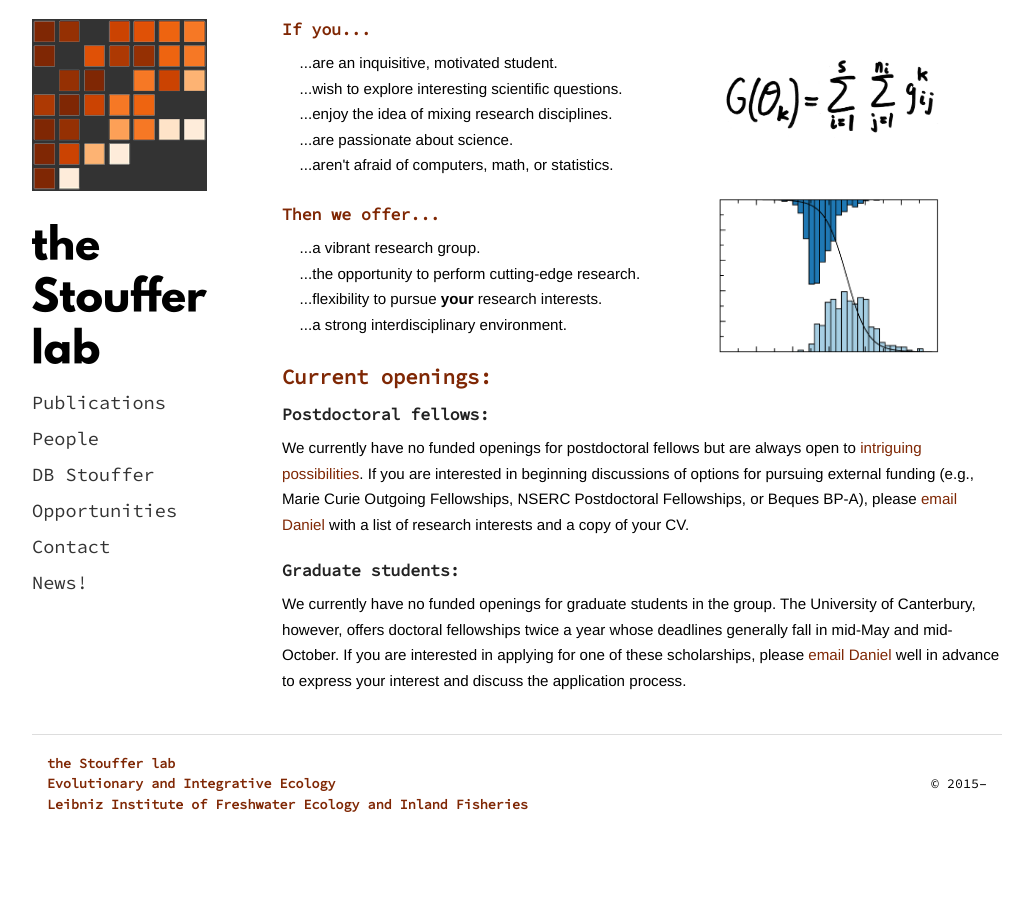
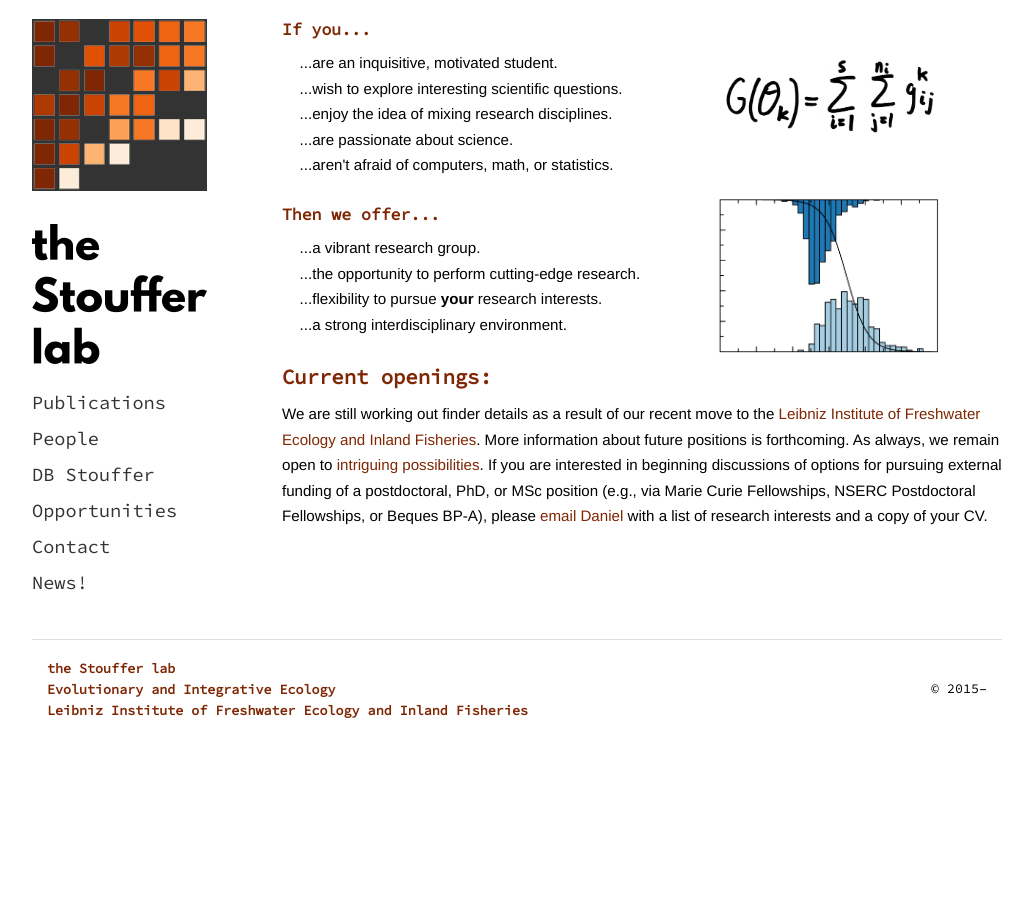
Before and after one commit to stoufferlab/stoufferlab.github.io, a Jekyll site: the page built from opportunities/index.html, in a window 1280 px wide. Shown: the whole page, without its empty margins (123-1156 px from the left). Built offline with Jekyll 4.4.1, drawn with Linux system fonts in a browser that asks for light colours; nearby versions of some CDN libraries; library files that are not in the unit come from our copies; a script that is not in the unit is left out.

Commit message:
temporary placeholder info about open positions/opportunities; we need money!

```diff
--- a/opportunities/index.html
+++ b/opportunities/index.html
@@ -56,7 +56,17 @@ title: opportunities
     <div class="small-12 columns">
         <h2 style="color: rgb(127,39,4);">Current openings:</h2>
 
-        <h3>Postdoctoral fellows:</h3>
+        <p>
+        We are still working out finder details as a result of our recent move to the
+      <a href="https://www.igb-berlin.de/en">
+          Leibniz Institute of Freshwater Ecology and Inland Fisheries</a>. More information about future positions is forthcoming. As always, we remain open to <a href="http://youtu.be/KRSd_ko9HG4">intriguing
+        possibilities</a>. If you are interested in beginning discussions of
+        options for pursuing external funding of a postdoctoral, PhD, or MSc position (e.g., via Marie Curie         Fellowships, NSERC Postdoctoral Fellowships, or Beques BP-A), please <a
+        href="mailto:daniel.stouffer@igb-berlin.de">email Daniel</a> with a list
+        of research interests and a copy of your CV.
+        </p>
+
+        <!-- <h3>Postdoctoral fellows:</h3>
 
         <p>
         We currently have no funded openings for postdoctoral fellows but
@@ -79,7 +89,7 @@ title: opportunities
           href="mailto:daniel.stouffer@canterbury.ac.nz">email Daniel</a> well in advance
         to express your interest and discuss the application process.
         </p>
-
+ -->
 
     </div>
 
```
